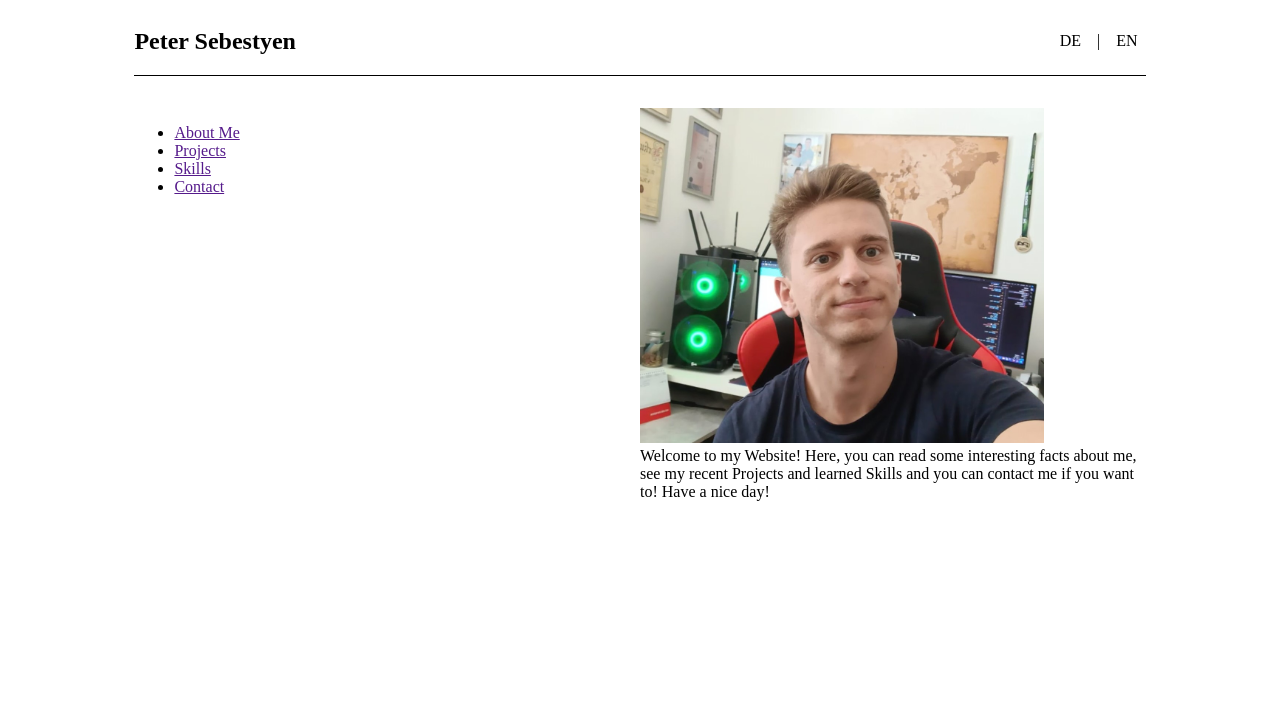
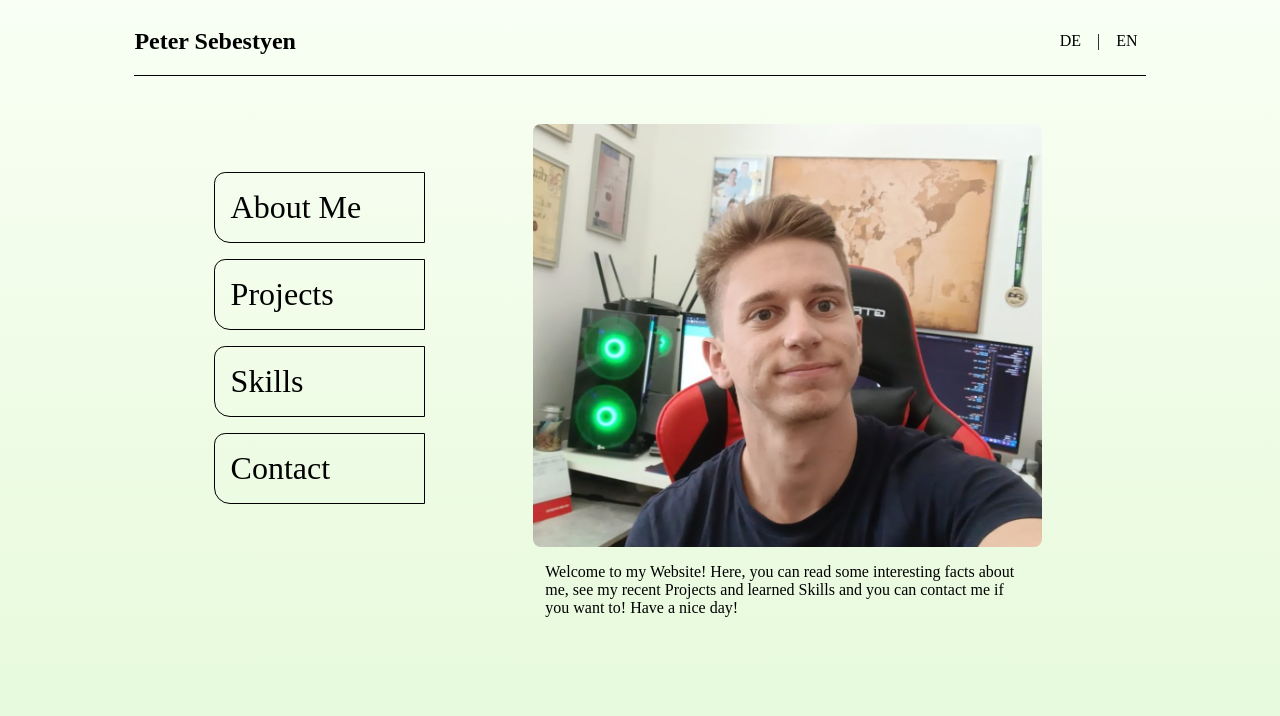
Before and after one commit to peter-sebestyen/portfoliowebsite, a plain HTML site: page index/de/index.html in a window 1280 px wide. Drawn offline with Linux system fonts and the light colour scheme.

Commit message:
Styled Introduction

```diff
--- a/sources/css/index.css
+++ b/sources/css/index.css
@@ -1,3 +1,7 @@
+html {
+    background-image: linear-gradient(#f9fff4, #dff7d1);
+}
+
 /*Header*/
 
 header {
@@ -35,16 +39,56 @@ header a:hover {
 
 .introduction {
     display: grid;
-    grid-template-columns: 1fr 1fr;
-    width: 80%;
+    grid-template-columns: 1fr 2fr;
+    width: 70%;
     margin: 2rem auto;
 }
 
 .introduction img {
-    width: 80%;
+    width: 100%;
     height: auto;
+    border-radius: 0.5rem;
+    margin-bottom: 1rem;
+}
+
+.introduction figcaption {
+    width: 95%;
 }
 
 .introduction figure {
-    margin: auto;
+    display: grid;
+    justify-items: center;
+    min-width: 420px;
 }
+
+nav {
+    font-size: 2rem;
+    font-weight: 450;
+    min-width: 270px;
+}
+
+nav ul {
+    list-style: none;
+    margin: 4rem auto;
+    padding: 0;
+}
+
+nav a {
+    text-decoration: none;
+    color: black;
+}
+
+nav li {
+    border: 1px solid black;
+    border-radius: 0.7rem 0 0 1rem;
+    padding: 1rem;
+    margin: 1rem;
+    transition: background-color 0.2s, width 0.5s;
+    width: 60%
+}
+
+nav li:hover {
+    background-color: purple;
+    cursor: pointer;
+    width: 70%;
+}
```
Also changed, not shown: index/de/index.html (+1 -0 lines), 2 other files.
